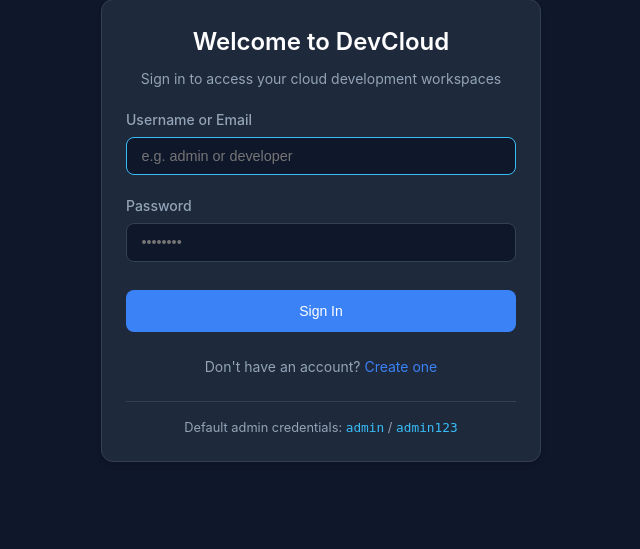
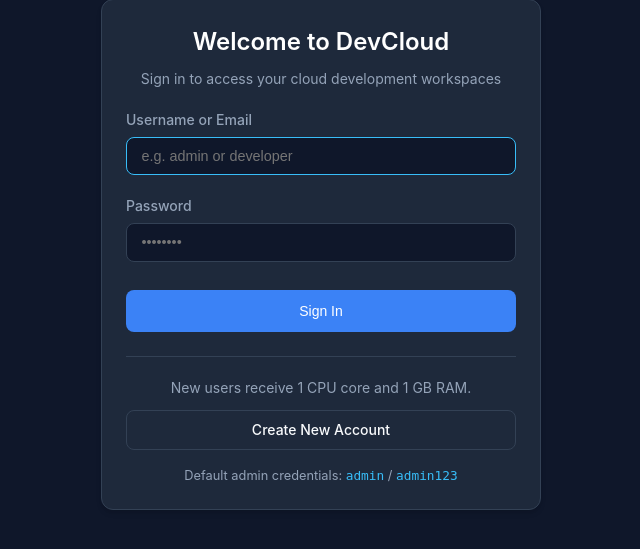
Before and after one commit to aydinguven/devcloud, a FastAPI app: page /login in a window 1280 px wide. Shown: the part 133-682 px from the top of the page, without its empty margins (319-959 px from the left). Run offline with FastAPI, Linux system fonts and the light colour scheme.

Commit message:
add self-service registration quotas

```diff
--- a/app/config.py
+++ b/app/config.py
@@ -22,9 +22,9 @@ class Settings(BaseSettings):
     DATABASE_URL: str = "sqlite+aiosqlite:///./data/devcloud.db"
     STORAGE_ROOT: str = str(Path(__file__).resolve().parent.parent / "data" / "workspaces")
 
-    # Default per-user resource quotas (admins can override each user).
-    DEFAULT_USER_CPU_QUOTA: float = 4.0
-    DEFAULT_USER_MEMORY_MB_QUOTA: int = 4096
+    # Quotas assigned to newly registered users (admins can override each user).
+    DEFAULT_USER_CPU_QUOTA: float = 1.0
+    DEFAULT_USER_MEMORY_MB_QUOTA: int = 1024
     DEFAULT_USER_DISK_MB_QUOTA: int = 10240
 
     # Podman Configuration
--- a/app/routes/view_routes.py
+++ b/app/routes/view_routes.py
@@ -35,7 +35,12 @@ async def login_page(
     return templates.TemplateResponse(
         request=request,
         name="login.html",
-        context={"app_name": settings.APP_NAME, "user": None},
+        context={
+            "app_name": settings.APP_NAME,
+            "user": None,
+            "registration_cpu_quota": settings.DEFAULT_USER_CPU_QUOTA,
+            "registration_memory_gb_quota": settings.DEFAULT_USER_MEMORY_MB_QUOTA / 1024,
+        },
     )
 
 
@@ -50,7 +55,12 @@ async def register_page(
     return templates.TemplateResponse(
         request=request,
         name="register.html",
-        context={"app_name": settings.APP_NAME, "user": None},
+        context={
+            "app_name": settings.APP_NAME,
+            "user": None,
+            "registration_cpu_quota": settings.DEFAULT_USER_CPU_QUOTA,
+            "registration_memory_gb_quota": settings.DEFAULT_USER_MEMORY_MB_QUOTA / 1024,
+        },
     )
 
 
--- a/app/templates/login.html
+++ b/app/templates/login.html
@@ -26,11 +26,12 @@
       <button type="submit" class="btn btn-primary" style="width: 100%; margin-top: 0.5rem; padding: 0.75rem;">Sign In</button>
     </form>
 
-    <div style="text-align: center; margin-top: 1.5rem; font-size: 0.875rem; color: var(--text-muted);">
-      Don't have an account? <a href="/register">Create one</a>
+    <div style="text-align: center; margin-top: 1.5rem; padding-top: 1.25rem; border-top: 1px solid var(--border-color); font-size: 0.875rem; color: var(--text-muted);">
+      <p style="margin-bottom: 0.75rem;">New users receive {{ registration_cpu_quota|int }} CPU core and {{ registration_memory_gb_quota|int }} GB RAM.</p>
+      <a href="/register" class="btn btn-secondary" style="width: 100%;">Create New Account</a>
     </div>
 
-    <div style="margin-top: 1.5rem; padding-top: 1rem; border-top: 1px solid var(--border-color); font-size: 0.8rem; color: var(--text-muted); text-align: center;">
+    <div style="margin-top: 1rem; font-size: 0.8rem; color: var(--text-muted); text-align: center;">
       Default admin credentials: <code style="color: #38bdf8;">admin</code> / <code style="color: #38bdf8;">admin123</code>
     </div>
   </div>
--- a/app/templates/register.html
+++ b/app/templates/register.html
@@ -7,7 +7,7 @@
   <div class="card">
     <div class="card-header" style="justify-content: center; flex-direction: column; text-align: center; gap: 0.5rem;">
       <h1 class="card-title" style="font-size: 1.5rem;">Create Your Account</h1>
-      <p style="color: var(--text-muted); font-size: 0.875rem;">Get started with on-demand cloud workspaces</p>
+      <p style="color: var(--text-muted); font-size: 0.875rem;">Includes {{ registration_cpu_quota|int }} CPU core and {{ registration_memory_gb_quota|int }} GB RAM</p>
     </div>
 
     <div id="register-error" style="display: none; background: var(--danger-bg); color: var(--danger); border: 1px solid var(--danger); padding: 0.75rem; border-radius: 8px; font-size: 0.875rem; margin-bottom: 1.25rem;"></div>
```
Also changed, not shown: tests/test_auth.py (+2 -0 lines), tests/test_views.py (+4 -1 lines), README.md, 1 other file.
